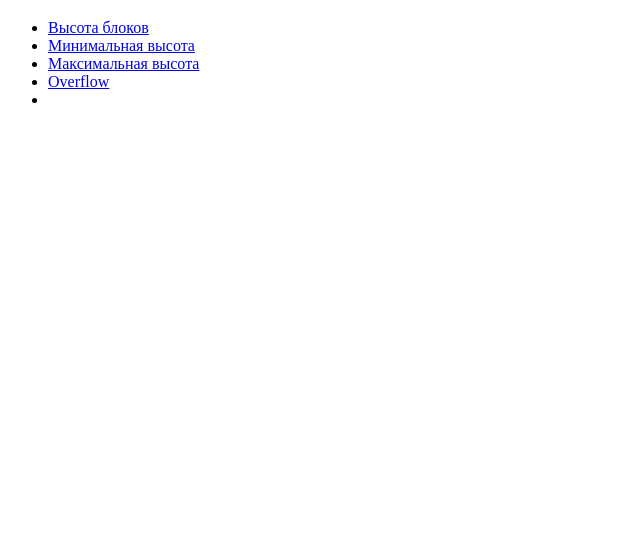
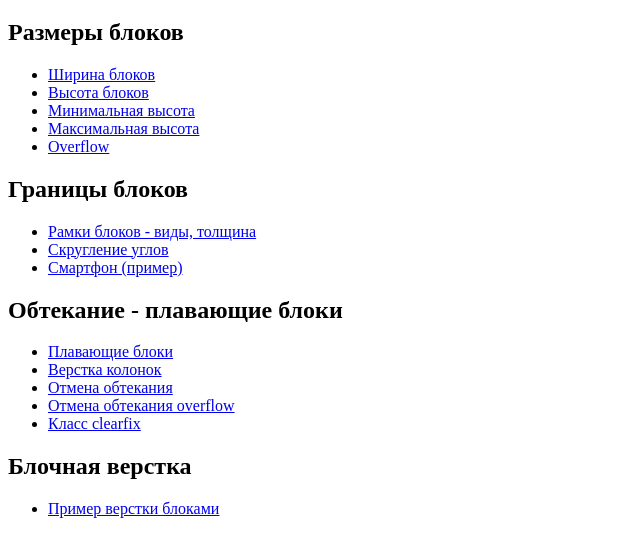
Before and after one commit to kittiwake/kittiwake.github.io, a plain HTML site: page index.html in a window 1280 px wide. Shown: the part 87-644 px from the top of the page, without its empty margins (0-640 px from the left). Drawn offline with Linux system fonts and the light colour scheme.

Commit message:
блочная верстка

```diff
--- a/index.html
+++ b/index.html
@@ -1,19 +1,48 @@
 <!DOCTYPE html>
 <html lang="en">
+
 <head>
   <meta charset="UTF-8">
   <meta name="viewport" content="width=device-width, initial-scale=1.0">
   <title>Document</title>
 </head>
+
 <body>
   Урок 6.1
   <h1>Блочная модель элементов</h1>
+  <div>
+    <h2>Размеры блоков</h2>
+    <ul>
+      <li><a href="min-max-width.html">Ширина блоков</a></li>
+      <li><a href="height.html">Высота блоков</a></li>
+      <li><a href="min-height.html">Минимальная высота</a></li>
+      <li><a href="max-height.html">Максимальная высота</a></li>
+      <li><a href="overflow.html">Overflow</a></li>
+    </ul>
+  </div>
+  <div>
+    <h2>Границы блоков</h2>
+    <ul>
+      <li><a href="border.html">Рамки блоков - виды, толщина</a></li>
+      <li><a href="border-radius.html">Скругление углов</a></li>
+      <li><a href="box-model-phone.html"> Смартфон (пример)</a></li>
+    </ul>
+  </div>
+  <div>
+    <h2>Обтекание - плавающие блоки</h2>
+    <ul>
+      <li><a href="float.html">Плавающие блоки</a></li>
+      <li><a href="float-columns.html">Верстка колонок</a></li>
+      <li><a href="clear.html">Отмена обтекания</a></li>
+      <li><a href="float-plus-overflow.html">Отмена обтекания overflow</a></li>
+      <li><a href="clearfix.html">Класс clearfix</a></li>
+    </ul>
+  </div>
+  <h2>Блочная верстка</h2>
   <ul>
-    <li><a href="height.html">Высота блоков</a></li>
-    <li><a href="min-height.html">Минимальная высота</a></li>
-    <li><a href="max-height.html">Максимальная высота</a></li>
-    <li><a href="overflow.html">Overflow</a></li>
-    <li><a href=""></a></li>
+    <li><a href="box-model-example.html">Пример верстки блоками</a></li>
   </ul>
+</div>
 </body>
+
 </html>
```
Also changed, not shown: border.html (+4 -0 lines).
